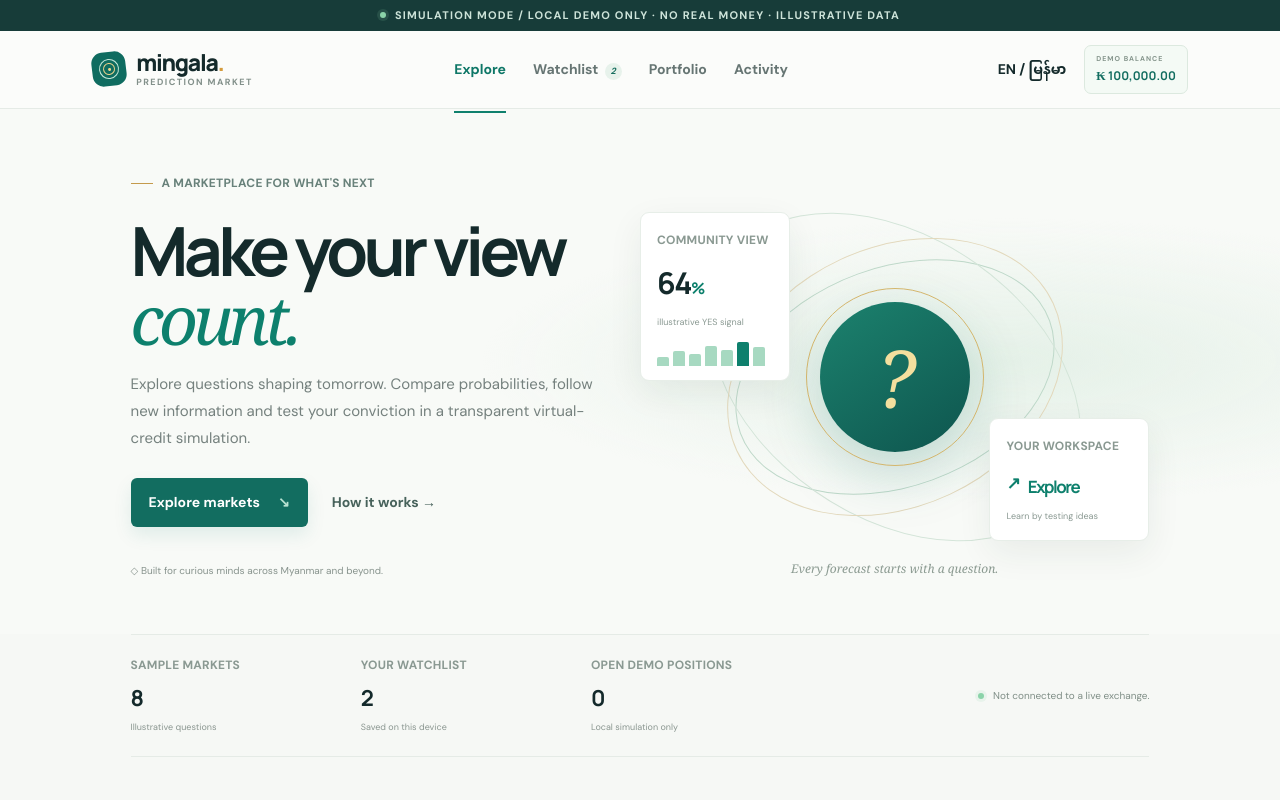
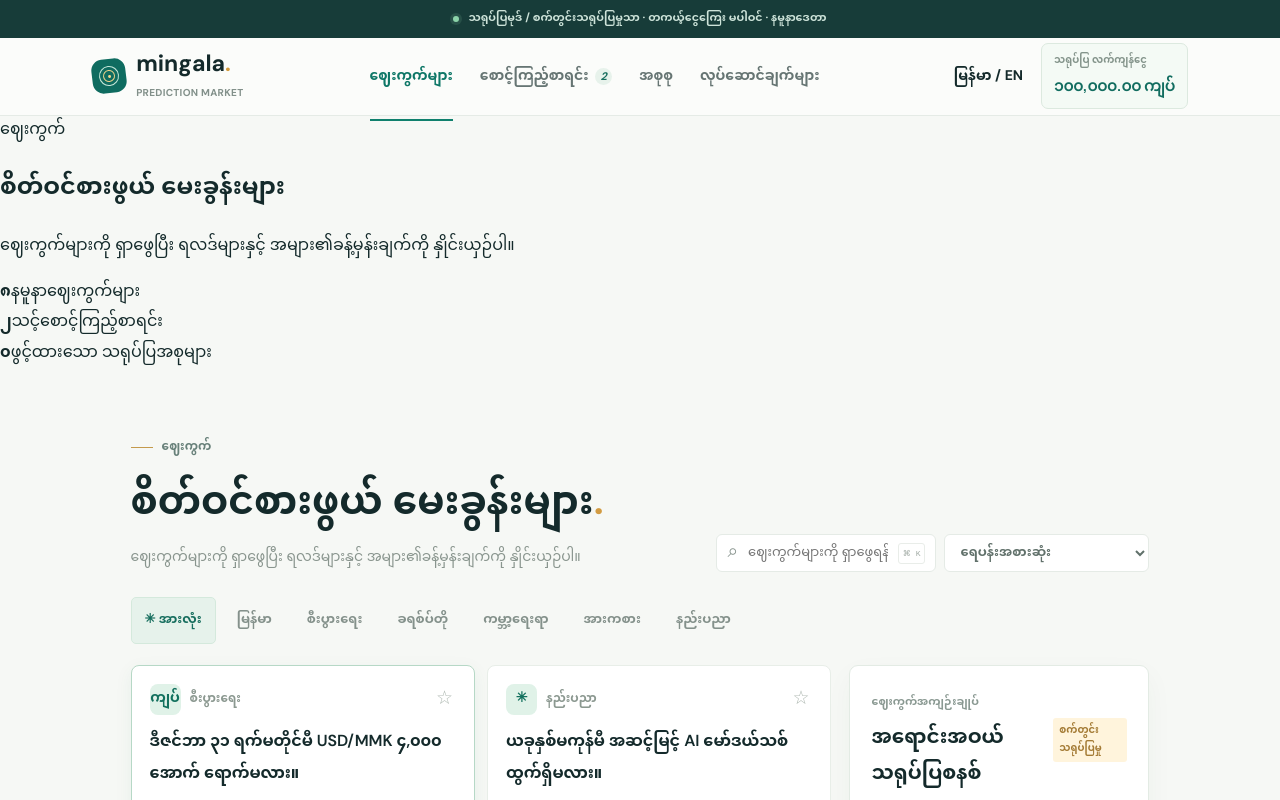
Before and after one commit to 0xmingalaba/khanthman0, a Next.js app: page / in a window 1280 px wide. Shown: the top 800 px of the page. Built offline with nearby package versions, Linux system fonts and the light colour scheme.

Commit message:
Make the marketplace-first interface the default experience

```diff
--- a/app/page.tsx
+++ b/app/page.tsx
@@ -87,7 +87,7 @@ const outcomeLabel = (side: "YES" | "NO", locale: Locale) => locale === "my" ? (
 const dateLabel = (date: string, locale: Locale) => locale === "my" ? ({ "Dec 31": "ဒီဇင်ဘာ ၃၁", "Dec 10": "ဒီဇင်ဘာ ၁၀", "May 24": "မေလ ၂၄", "Nov 30": "နိုဝင်ဘာ ၃၀" } as Record<string, string>)[date] ?? date : date;
 
 export default function HomePage({ initialLocale }: { initialLocale?: Locale } = {}) {
-  const [language, setLanguage] = useState<Locale>(initialLocale ?? "en");
+  const [language, setLanguage] = useState<Locale>(initialLocale ?? "my");
   const [category, setCategory] = useState<Category>("All");
   const [query, setQuery] = useState("");
   const [selectedId, setSelectedId] = useState(1);
@@ -201,31 +201,17 @@ export default function HomePage({ initialLocale }: { initialLocale?: Locale } =
       </div>
     </header>
 
-    <section className="hero">
-      <div className="hero-copy">
-        <div className="eyebrow"><span className="eyebrow-line" /> {t.eyebrow}</div>
-        <h1>{t.heroA}<br /><em>{t.heroB}</em></h1>
-        <p>{t.intro}</p>
-        <div className="hero-actions">
-          <button className="primary-cta" onClick={() => { setView("explore"); document.getElementById("markets")?.scrollIntoView({ behavior: "smooth" }); }}>{t.exploreMarkets} <span>↘</span></button>
-          <button className="text-cta" onClick={() => document.getElementById("how-it-works")?.scrollIntoView({ behavior: "smooth" })}>{t.how} →</button>
-        </div>
-        <div className="hero-note">◇ {t.note}</div>
+    <section className="market-intro">
+      <div>
+        <span className="market-intro-kicker">{t.marketplace}</span>
+        <h1>{t.questions}</h1>
+        <p>{t.exploreDesc}</p>
       </div>
-      <div className="hero-art">
-        <div className="orbit orbit-one" /><div className="orbit orbit-two" /><div className="orbit orbit-three" />
-        <div className="hero-sun">?</div>
-        <div className="floating-card card-one"><span className="float-label">{t.community}</span><strong>64<span>%</span></strong><small>{t.signal}</small><div className="mini-bars"><i /><i /><i /><i /><i /><i /><i /></div></div>
-        <div className="floating-card card-two"><span className="float-label">{t.workspace}</span><div className="signal-row"><b>↗</b><strong>{t.explore}</strong></div><small>{t.learn}</small></div>
-        <div className="art-caption">{t.caption}</div>
+      <div className="market-intro-stats">
+        <div><strong>{fmt(markets.length, language)}</strong><span>{t.sampleMarkets}</span></div>
+        <div><strong>{fmt(watchlist.length, language)}</strong><span>{t.yourWatchlist}</span></div>
+        <div><strong>{fmt(positions.length, language)}</strong><span>{t.openPositions}</span></div>
       </div>
-    </section>
-
-    <section className="stats-strip">
-      <div><span className="stat-label">{t.sampleMarkets}</span><strong>{markets.length}</strong><small>{t.illustrative}</small></div>
-      <div><span className="stat-label">{t.yourWatchlist}</span><strong>{watchlist.length}</strong><small>{t.saved}</small></div>
-      <div><span className="stat-label">{t.openPositions}</span><strong>{positions.length}</strong><small>{t.localOnly}</small></div>
-      <div className="stats-aside"><span className="live-indicator" /> {t.disconnected}</div>
     </section>
 
     <section className="workspace" id="markets">
```
